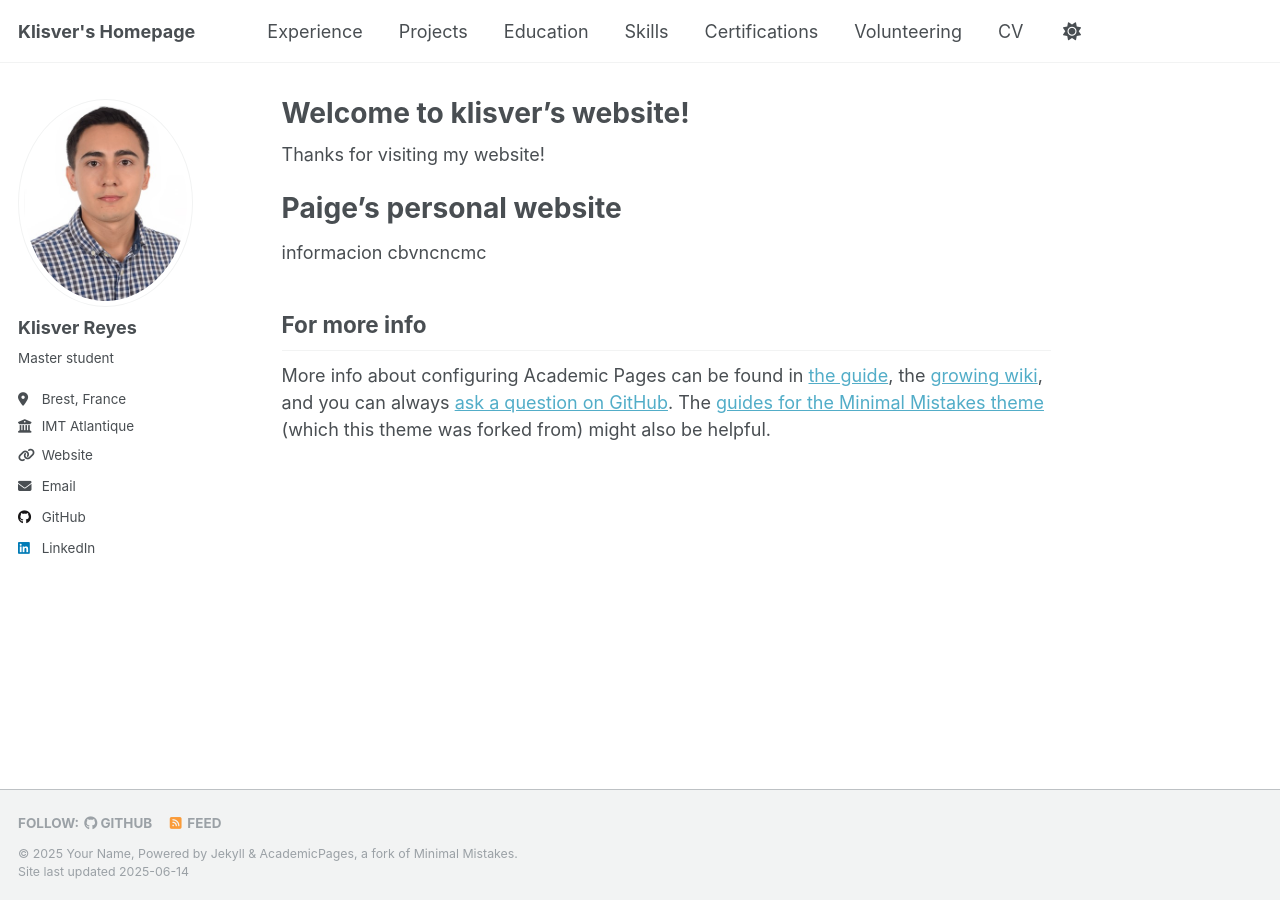
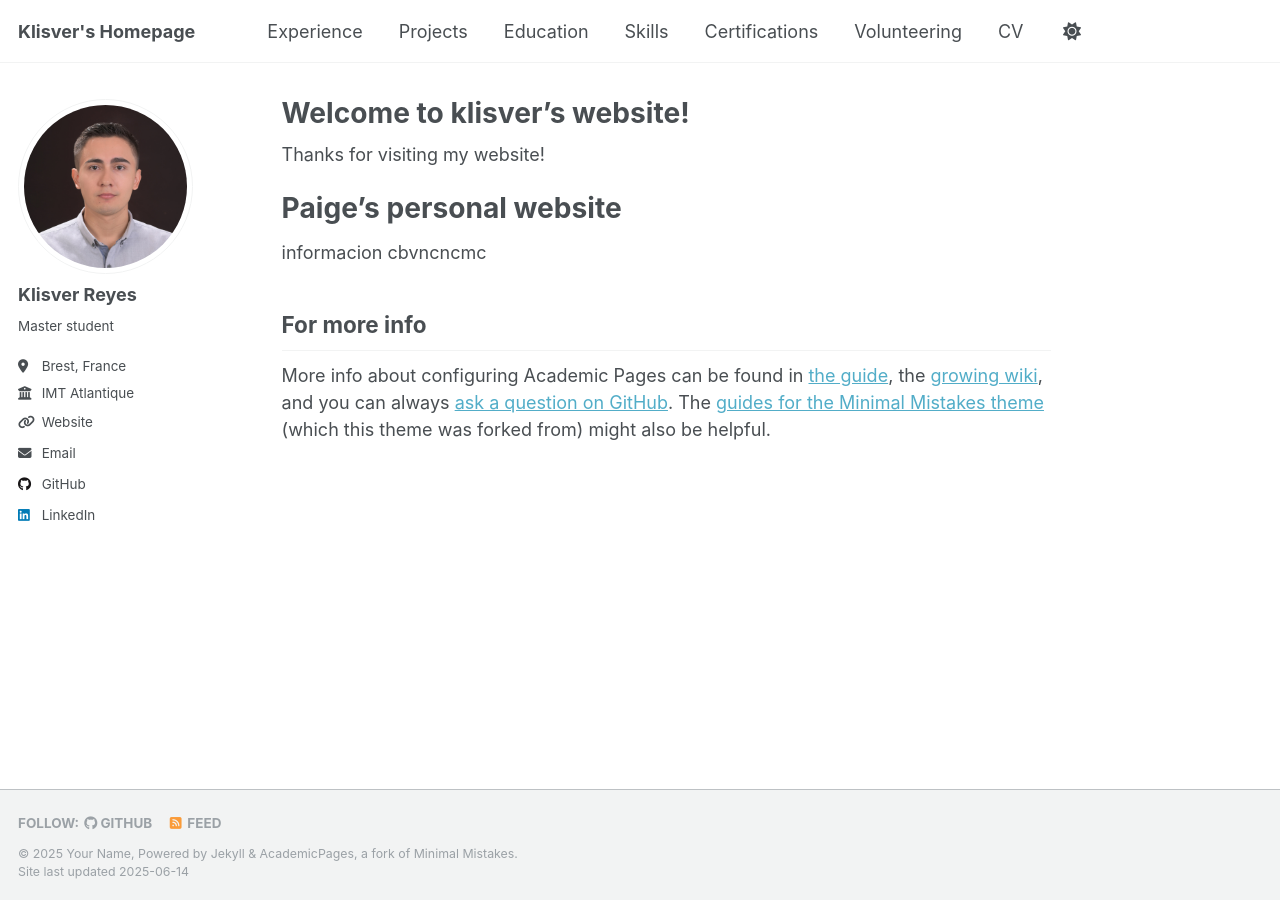
Before and after one commit to Klisver-Reyes/Klisver-Reyes.github.io, a Jekyll site: the page built from _pages/about.md, in a window 1280 px wide. Built offline with Jekyll 4.4.1, drawn with Linux system fonts in a browser that asks for light colours.

Commit message:
Update _config.yml

```diff
--- a/_config.yml
+++ b/_config.yml
@@ -22,7 +22,7 @@ repository               : "academicpages/academicpages.github.io"
 #               Additional customization can be done by editing /_includes/author-profile.html
 author:
   # Biographic information
-  avatar           : "Foto_likedin.jpg"
+  avatar           : "Foto2.jpg"
   name             : "Klisver Reyes"
   pronouns         : # example: "she/her"
   bio              : "Master student"
```
